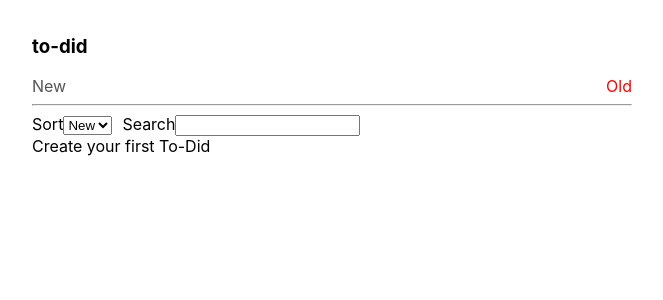
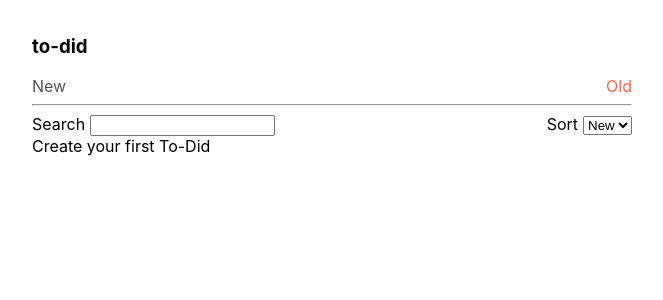
Before and after one commit to paul-uu/todid, a React (Create React App) app in the folder todid2/: page / in a window 1280 px wide. Both pictures are taken after a click on the element "Old". Shown: the top 300 px of the page, without its empty margins (308-971 px from the left). Built offline with nearby package versions, Linux system fonts and the light colour scheme.

Commit message:
comp refactoring, some misc styling

```diff
--- a/todid2/src/App.tsx
+++ b/todid2/src/App.tsx
@@ -3,7 +3,7 @@ import styled from 'styled-components';
 import Header from './components/Header';
 import { IToDid } from './interfaces';
 import ToDidForm from './components/ToDidForm';
-import ToDidsList from './components/ToDidsList';
+import ToDidsList from './components/ToDidsList/ToDidsList';
 
 export const TABS = {
     NEW: 'NEW',
@@ -19,7 +19,6 @@ const LS_KEY = 'ToDid_LS';
 const getToDids = () => {
     let todids = {};
     let ids = Object.keys(window.localStorage).filter(key => key.includes(LS_KEY));
-    console.log(ids);
     ids.forEach(id => {
         let todid = window.localStorage.getItem(id);
         if (todid) {
--- a/todid2/src/components/Header.tsx
+++ b/todid2/src/components/Header.tsx
@@ -13,13 +13,13 @@ const StyledTabs = styled.div`
     color: #555;
 
     .selected {
-        color: red;
+        color: tomato;
     }
 
     > div {
         cursor: pointer;
         &:hover {
-            color: blue;
+            color: tomato;
         }
     }
 `;
--- a/todid2/src/components/ToDidsList.tsx
+++ /dev/null
@@ -1,131 +0,0 @@
-import React, { FC, useState } from 'react';
-import styled from 'styled-components';
-import Todid from './Todid';
-import { IToDid } from '../interfaces';
-
-type IToDidsListProps = {
-    todids: Object | null,
-    deleteTodid: Function
-}
-
-const isObjEmpty = (obj: any) => Object.keys(obj).length === 0;
-
-type IOption = {
-    value: string,
-    label: string
-}
-
-const SORT_OPTIONS = {
-    NEW: { value: 'new', label: 'New' },
-    OLD: { value: 'old', label: 'Old' }
-}
-
-const ToDidsList:FC<IToDidsListProps> = (props) => {
-    const { todids, deleteTodid } = props;
-    const [sort, setSort] = useState(SORT_OPTIONS.NEW.value);
-    const [search, setSearch] = useState('');
-    return (
-        <>
-            {/* @ts-ignore */}
-            <StyledSort sort={sort} setSort={setSort} />
-            {/* @ts-ignore */}
-            <StyledSearch search={search} setSearch={setSearch} />
-
-            { (!todids || isObjEmpty(todids)) && <div>Create your first To-Did</div> }
-            {/* @ts-ignore */}
-            {todids && <StyledList todids={todids} search={search} sort={sort} deleteTodid={deleteTodid} />}
-        </>
-    )
-}
-
-
-
-const List = (
-    { todids, search, sort, deleteTodid, className }:
-    { todids: any, search: string, sort: string, deleteTodid: Function, className: string }) => {
-
-
-    let todidIds;
-    if (search) {
-        todidIds = Object.keys(todids).filter(todidId => { // debounce?
-            let todid: IToDid = todids[todidId];
-            const { day, food, stuff, thoughts } = todid;
-            return day.includes(search) || food.includes(search) || stuff.includes(search) || thoughts.includes(search);
-        });
-    } else {
-        todidIds = Object.keys(todids);
-    }
-
-    // Sort
-    todidIds = todidIds.sort((a, b) => {
-        const dateTimeA = todids[a].date_time;
-        const dateTimeB = todids[b].date_time;
-        if (sort === SORT_OPTIONS.NEW.value)
-            return dateTimeB - dateTimeA;
-        else if (sort === SORT_OPTIONS.OLD.value)
-            return dateTimeA - dateTimeB;
-        else
-            return dateTimeB - dateTimeA;
-    });
-    return (
-        <div className={className}>
-            { todidIds.map((todidId: string) => {
-                return (
-                    <Todid
-                        key={todidId}
-                        todidId={todidId}
-                        todid={todids[todidId]}
-                        deleteTodid={deleteTodid}
-                    />
-                )
-            })}
-        </div>
-    )
-}
-const StyledList = styled(List)`
-    margin-top: 10px;
-`;
-
-
-
-const Sort = ({sort, setSort, className}: { sort: string, setSort: Function, className: string }) => {
-    const handleSelect = (e: any) => {
-        setSort(e.target.value);
-    }
-    return (
-        <div className={className}>
-            <span>Sort</span>
-            <select value={sort} onChange={handleSelect}>
-            { Object.values(SORT_OPTIONS).map((sort: IOption) => (
-                <option key={sort.value} value={sort.value}>{sort.label}</option>
-            ))}
-            </select>
-        </div>
-    )
-}
-const StyledSort = styled(Sort)`
-    display: inline-block;
-    margin-right: 10px;
-`;
-
-
-
-const Search = ({search, setSearch, className}: { search: string, setSearch: Function, className: string }) => {
-    return (
-        <div className={className}>
-            <span>Search</span>
-            <input
-                type='text'
-                value={search}
-                onChange={e => setSearch(e.target.value)}
-            />
-        </div>
-    )
-}
-const StyledSearch = styled(Search)`
-    display: inline-block;
-    margin-right: 10px;
-`;
-
-
-export default ToDidsList;
--- /dev/null
+++ b/todid2/src/components/ToDidsList/List.tsx
@@ -0,0 +1,51 @@
+import styled from 'styled-components';
+import { IToDid } from '../../interfaces';
+import { SORT_OPTIONS } from './constants';
+import Todid from '../Todid';
+
+const List = (
+    { todids, search, sort, deleteTodid, className }:
+    { todids: any, search: string, sort: string, deleteTodid: Function, className: string }) => {
+
+    let todidIds;
+    if (search) {
+        todidIds = Object.keys(todids).filter(todidId => { // debounce?
+            let todid: IToDid = todids[todidId];
+            const { day, food, stuff, thoughts } = todid;
+            return day.includes(search) || food.includes(search) || stuff.includes(search) || thoughts.includes(search);
+        });
+    } else {
+        todidIds = Object.keys(todids);
+    }
+
+    // Sort
+    todidIds = todidIds.sort((a, b) => {
+        const dateTimeA = todids[a].date_time;
+        const dateTimeB = todids[b].date_time;
+        if (sort === SORT_OPTIONS.NEW.value)
+            return dateTimeB - dateTimeA;
+        else if (sort === SORT_OPTIONS.OLD.value)
+            return dateTimeA - dateTimeB;
+        else
+            return dateTimeB - dateTimeA;
+    });
+    return (
+        <div className={className}>
+            { todidIds.map((todidId: string) => {
+                return (
+                    <Todid
+                        key={todidId}
+                        todidId={todidId}
+                        todid={todids[todidId]}
+                        deleteTodid={deleteTodid}
+                    />
+                )
+            })}
+        </div>
+    )
+}
+const StyledList = styled(List)`
+    margin-top: 10px;
+`;
+
+export default StyledList;
--- /dev/null
+++ b/todid2/src/components/ToDidsList/Search.tsx
@@ -0,0 +1,22 @@
+import { FC, useState } from 'react';
+import styled from 'styled-components';
+
+const Search = ({search, setSearch, className}: { search: string, setSearch: Function, className: string }) => {
+    return (
+        <div className={className}>
+            <span>Search</span>
+            <input
+                type='text'
+                value={search}
+                onChange={e => setSearch(e.target.value)}
+            />
+        </div>
+    )
+}
+const StyledSearch = styled(Search)`
+    span {
+        margin-right: 5px;
+    }
+`;
+
+export default StyledSearch;
--- /dev/null
+++ b/todid2/src/components/ToDidsList/Sort.tsx
@@ -0,0 +1,28 @@
+import { FC, useState } from 'react';
+import styled from 'styled-components';
+import { SORT_OPTIONS } from './constants';
+import { IOption } from '../../interfaces';
+
+const Sort = ({sort, setSort, className}: { sort: string, setSort: Function, className: string }) => {
+    const handleSelect = (e: any) => {
+        setSort(e.target.value);
+    }
+    return (
+        <div className={className}>
+            <span>Sort</span>
+            <select value={sort} onChange={handleSelect}>
+            { Object.values(SORT_OPTIONS).map((sort: IOption) => (
+                <option key={sort.value} value={sort.value}>{sort.label}</option>
+            ))}
+            </select>
+        </div>
+    )
+}
+const StyledSort = styled(Sort)`
+    span {
+        display: inline-block;
+        margin-right: 5px;
+    }
+`;
+
+export default StyledSort;
--- /dev/null
+++ b/todid2/src/components/ToDidsList/ToDidsList.tsx
@@ -0,0 +1,50 @@
+import { FC, useState } from 'react';
+import styled from 'styled-components';
+import { SORT_OPTIONS } from './constants';
+import Sort from './Sort';
+import Search from './Search';
+import List from './List';
+
+type IToDidsListProps = {
+    todids: Object | null,
+    deleteTodid: Function
+}
+
+const ToDidsList:FC<IToDidsListProps> = (props) => {
+    const { todids, deleteTodid } = props;
+    const [sort, setSort] = useState(SORT_OPTIONS.NEW.value);
+    const [search, setSearch] = useState('');
+    return (
+        <>
+            <Controls>
+                <Search
+                    search={search}
+                    setSearch={setSearch}
+                    className=''
+                />
+                <Sort
+                    sort={sort}
+                    setSort={setSort}
+                    className=''
+                />
+            </Controls>
+
+            { !todids || Object.keys(todids).length === 0
+                ? <div>Create your first To-Did</div>
+                : <List
+                    todids={todids}
+                    search={search}
+                    sort={sort}
+                    deleteTodid={deleteTodid}
+                    className='' />
+            }
+        </>
+    )
+}
+
+const Controls = styled.div`
+    display: flex;
+    justify-content: space-between;
+`;
+
+export default ToDidsList;
--- /dev/null
+++ b/todid2/src/components/ToDidsList/constants.ts
@@ -0,0 +1,4 @@
+export const SORT_OPTIONS = {
+    NEW: { value: 'new', label: 'New' },
+    OLD: { value: 'old', label: 'Old' }
+}
--- a/todid2/src/interfaces.ts
+++ b/todid2/src/interfaces.ts
@@ -9,3 +9,8 @@ export interface IToDid {
     thoughts: string;
     food: string;
 }
+
+export interface IOption {
+    value: string;
+    label: string;
+}
```
Also changed, not shown: todid2/src/components/Todid.tsx (+34 -6 lines).
